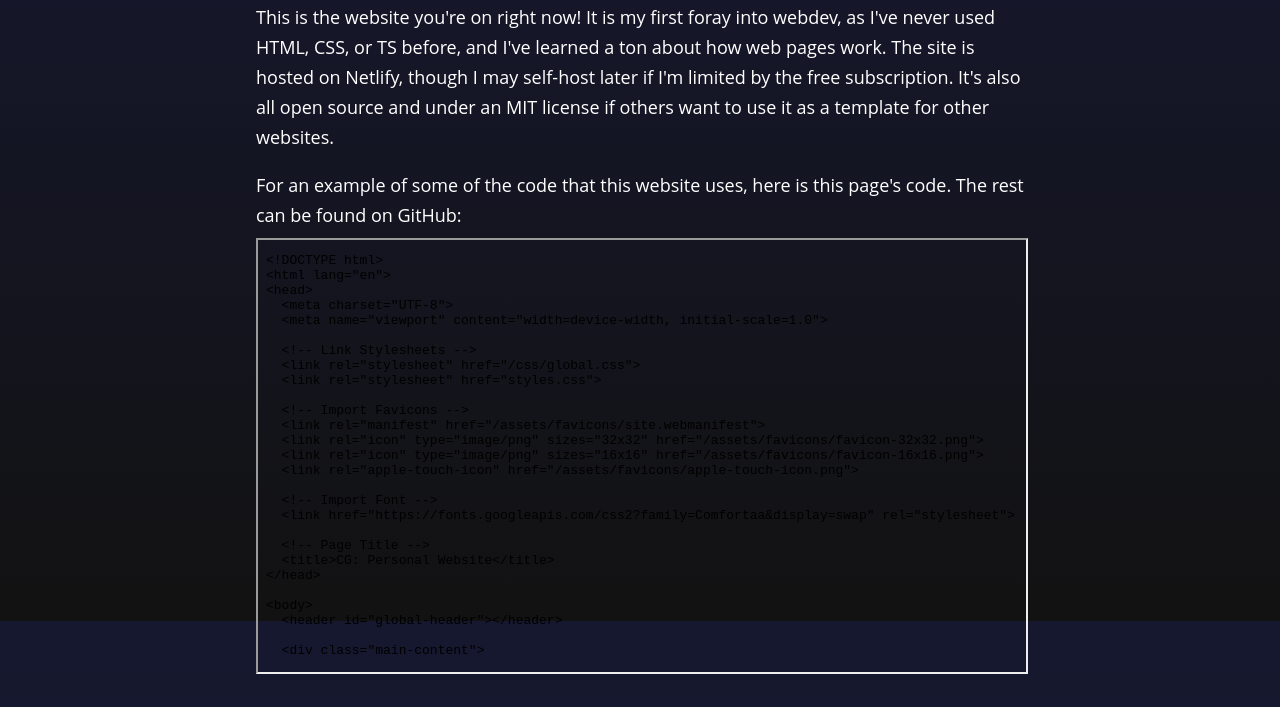
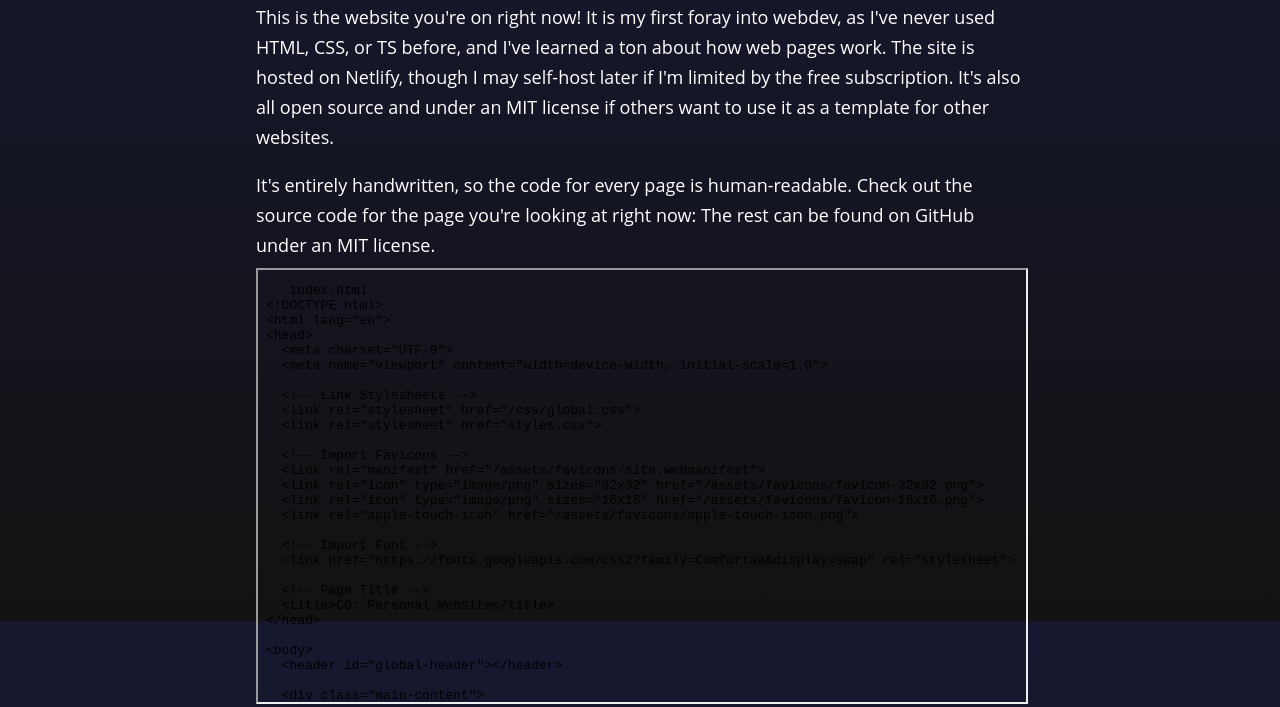
Before and after one commit to Christopherfrommaine/personal-website, a website: page dist/projects/personal-website/index.html in a window 1280 px wide. Shown: the part 179-886 px from the top of the page. Drawn offline with Linux system fonts and the light colour scheme.

Commit message:
added to personal website page

```diff
--- a/dist/projects/personal-website/index.html
+++ b/dist/projects/personal-website/index.html
@@ -36,10 +36,10 @@
       This is the website you're on right now! It is my first foray into webdev, as I've never used HTML, CSS, or TS before, and I've learned a ton about how web pages work. The site is hosted on Netlify, though I may self-host later if I'm limited by the free subscription. It's also all open source and under an MIT license if others want to use it as a template for other websites.
     </p>
     <p>
-      For an example of some of the code that this website uses, here is this page's code. The rest can be found on GitHub:
+      It's entirely handwritten, so the code for every page is human-readable. Check out the source code for the page you're looking at right now: The rest can be found on GitHub under an MIT license.
     </p>
 
-    <iframe src="/projects/personal-website/index.txt"></iframe>
+    <iframe src="/projects/personal-website/webpage-source.txt"></iframe>
 
   </div>
 
--- a/package.json
+++ b/package.json
@@ -2,7 +2,7 @@
   "name": "personal-website",
   "version": "1.0.0",
   "scripts": {
-    "build": "npx tsc && (cat dist/projects/personal-website/index.html; echo \"\"; echo \"\"; cat dist/projects/personal-website/styles.css; echo \"\"; echo \"\"; cat src/main.ts) > dist/projects/personal-website/index.txt",
+    "build": "npx tsc && python3 dist/projects/personal-website/build.py",
     "open": "xdg-open \"http://localhost:8080\"",
     "server": "npx live-server dist/",
     "serve": "npm run build && npx live-server dist/ --no-browser",
```
Also changed, not shown: dist/projects/cgrustplot/index.html (+1 -1 lines), dist/projects/personal-website/webpage-source.txt, 2 other files.
